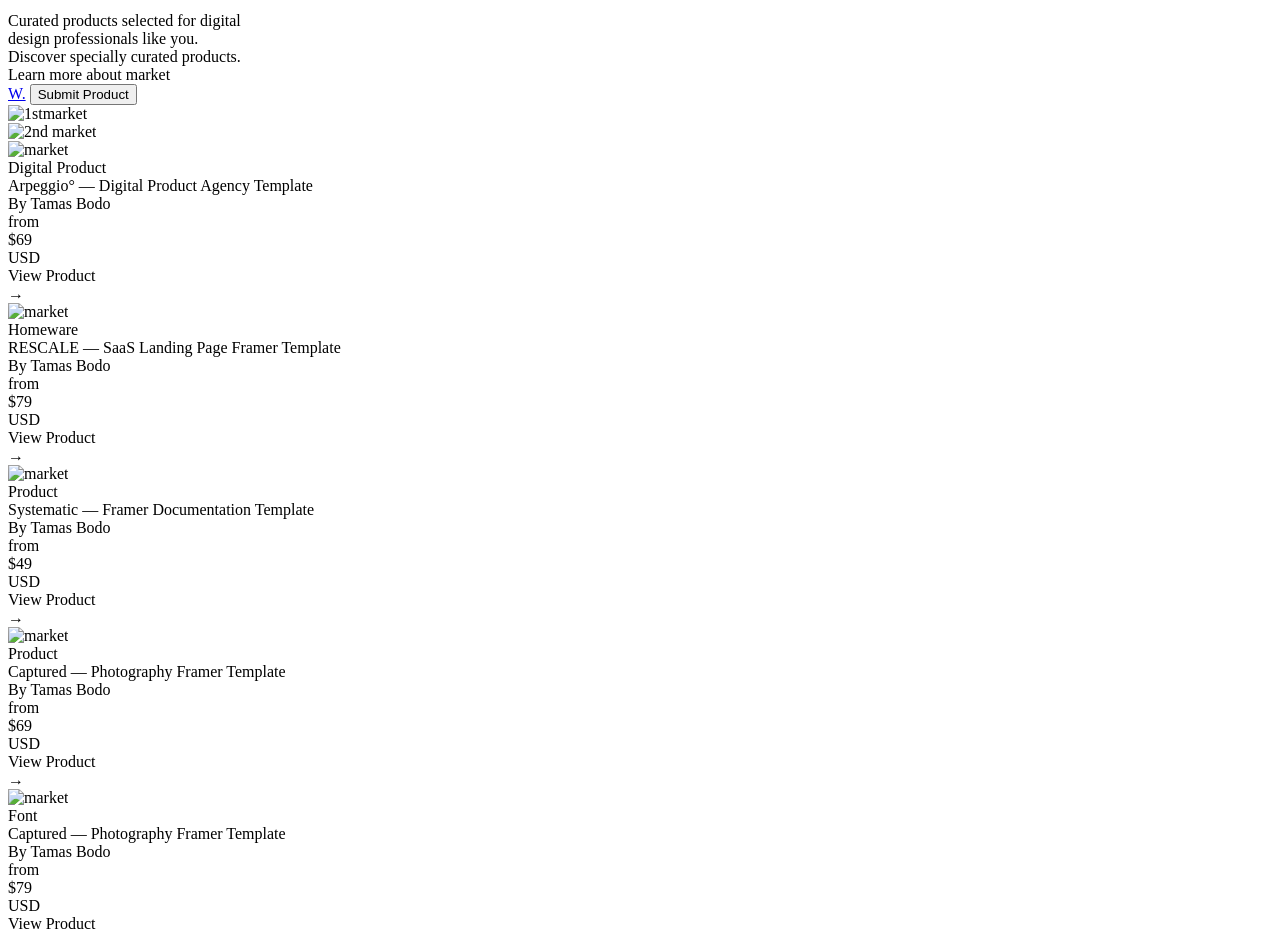
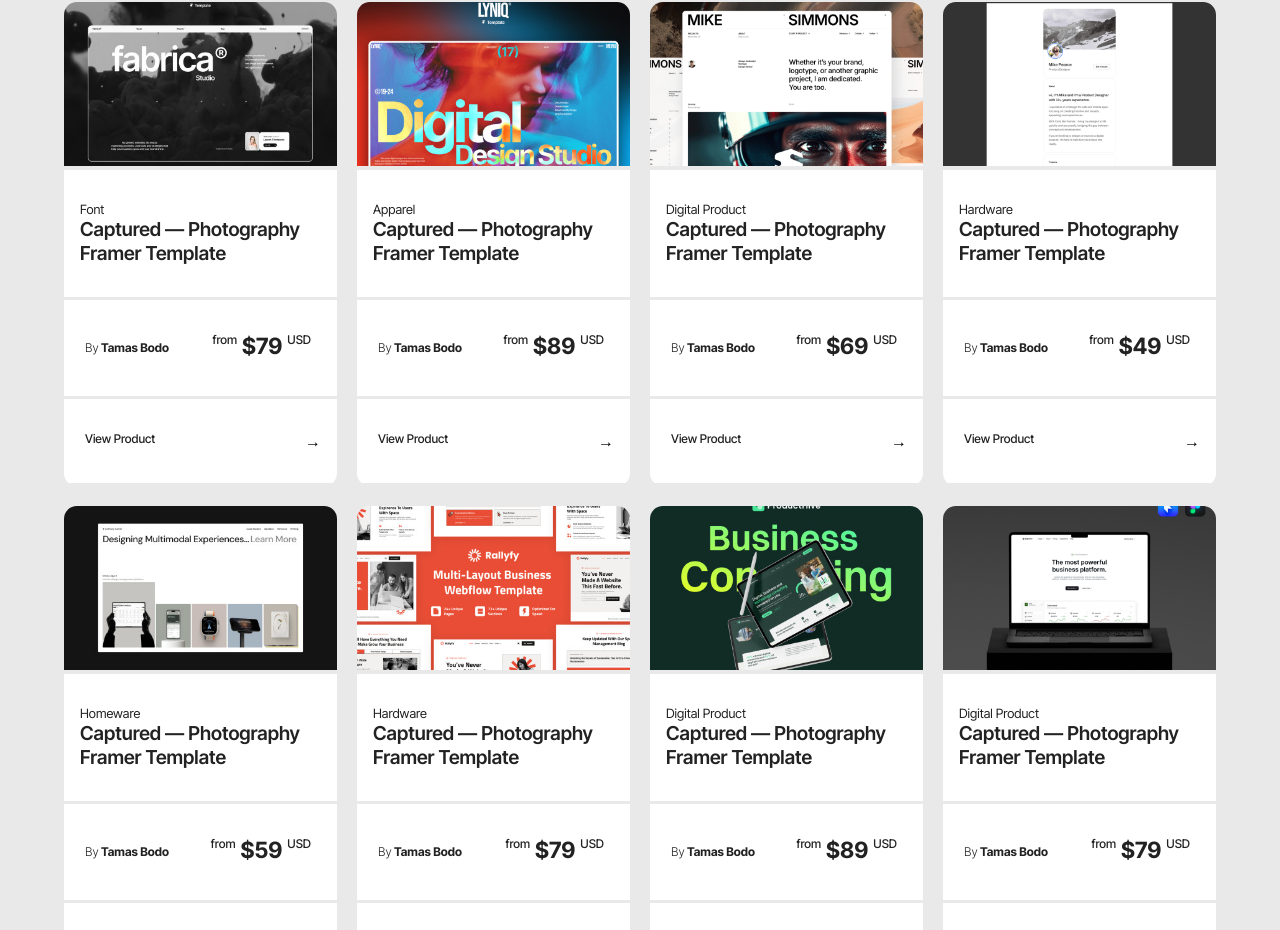
Before and after one commit to Anuraghaldar/Awwwards-website-clone, a plain HTML site: page market.html in a window 1280 px wide. Shown: the part 1313-2243 px from the top of the page. Drawn offline with Linux system fonts and the light colour scheme; the site is published under a folder, as on GitHub Pages, so addresses that start at the root find nothing.

Commit message:
Update market.html

```diff
--- a/market.html
+++ b/market.html
@@ -5,17 +5,17 @@
     <meta charset="UTF-8">
     <meta name="viewport" content="width=device-width, initial-scale=1.0">
     <title>Market</title>
-    <link rel="stylesheet" href="/css/share.css">
-    <link rel="stylesheet" href="/css/login.css">
-    <link rel="stylesheet" href="/css/index.css">
-    <link rel="stylesheet" href="/css/market/market.css">
-    <link rel="stylesheet" href="/css/market/market-grid.css">
+    <link rel="stylesheet" href="css/share.css">
+    <link rel="stylesheet" href="css/login.css">
+    <link rel="stylesheet" href="css/index.css">
+    <link rel="stylesheet" href="css/market/market.css">
+    <link rel="stylesheet" href="css/market/market-grid.css">
     <link rel="stylesheet" href="https://cdnjs.cloudflare.com/ajax/libs/font-awesome/6.0.0-beta3/css/all.min.css">
     <link rel="stylesheet" href="https://cdnjs.cloudflare.com/ajax/libs/font-awesome/4.7.0/css/font-awesome.min.css">
     <link rel="stylesheet" href="https://cdnjs.cloudflare.com/ajax/libs/font-awesome/6.0.0-beta3/css/all.min.css">
-    <script src="/js/login.js" defer></script>
-    <script src="/js/index.js" defer></script>
-    <script src="/js/filter.js" defer></script>
+    <script src="js/login.js" defer></script>
+    <script src="js/index.js" defer></script>
+    <script src="js/filter.js" defer></script>
 </head>
 
 <body>
@@ -320,10 +320,10 @@
     <!-- market header image -->
     <div class="market-header-temp">
         <div class="market-temp__img">
-            <img src="/assets/home-market-image/1stmarket.jpg" alt="1stmarket" class="market-image">
+            <img src="assets/home-market-image/1stmarket.jpg" alt="1stmarket" class="market-image">
         </div>
         <div class="market-temp__img">
-            <img src="/assets/home-market-image/2ndmarket.jpg" alt="2nd market" class="market-image">
+            <img src="assets/home-market-image/2ndmarket.jpg" alt="2nd market" class="market-image">
         </div>
     </div>
 
@@ -331,7 +331,7 @@
     <div class="market-grid">
         <!-- 1 card -->
         <div class="market-card">
-            <img src="/assets/market-grid-image/1stgrid.png" alt="market" class="market-image">
+            <img src="assets/market-grid-image/1stgrid.png" alt="market" class="market-image">
             <div class="market-title">
                 <div class="market-title__first">Digital Product</div>
                 <div class="market-title__second">Arpeggio° — Digital Product Agency Template</div>
@@ -353,7 +353,7 @@
         </div>
         <div class="market-card">
             <!-- card 2 -->
-            <img src="/assets/market-grid-image/2ndgrid.jpg" alt="market" class="market-image">
+            <img src="assets/market-grid-image/2ndgrid.jpg" alt="market" class="market-image">
             <div class="market-title">
                 <div class="market-title__first">Homeware</div>
                 <div class="market-title__second">RESCALE — SaaS Landing Page Framer Template</div>
@@ -375,7 +375,7 @@
         </div>
         <div class="market-card">
             <!-- card 3 -->
-            <img src="/assets/market-grid-image/3rdgrid.png" alt="market" class="market-image">
+            <img src="assets/market-grid-image/3rdgrid.png" alt="market" class="market-image">
             <div class="market-title">
                 <div class="market-title__first">Product</div>
                 <div class="market-title__second">Systematic — Framer Documentation Template</div>
@@ -397,7 +397,7 @@
         </div>
         <div class="market-card">
             <!-- card 4 -->
-            <img src="/assets/market-grid-image/4thgrid.jpg" alt="market" class="market-image">
+            <img src="assets/market-grid-image/4thgrid.jpg" alt="market" class="market-image">
             <div class="market-title">
                 <div class="market-title__first">Product</div>
                 <div class="market-title__second">Captured — Photography Framer Template</div>
@@ -419,7 +419,7 @@
         </div>
         <div class="market-card">
             <!-- card 5 -->
-            <img src="/assets/market-grid-image/5thgrid.jpg" alt="market" class="market-image">
+            <img src="assets/market-grid-image/5thgrid.jpg" alt="market" class="market-image">
             <div class="market-title">
                 <div class="market-title__first">Font</div>
                 <div class="market-title__second">Captured — Photography Framer Template</div>
@@ -441,7 +441,7 @@
         </div>
         <div class="market-card">
             <!-- card 6 -->
-            <img src="/assets/market-grid-image/6thgrid.jpg" alt="market" class="market-image">
+            <img src="assets/market-grid-image/6thgrid.jpg" alt="market" class="market-image">
             <div class="market-title">
                 <div class="market-title__first">Apparel</div>
                 <div class="market-title__second">Captured — Photography Framer Template</div>
@@ -463,7 +463,7 @@
         </div>
         <div class="market-card">
             <!-- card 7 -->
-            <img src="/assets/market-grid-image/7thgrid.png" alt="market" class="market-image">
+            <img src="assets/market-grid-image/7thgrid.png" alt="market" class="market-image">
             <div class="market-title">
                 <div class="market-title__first">Digital Product</div>
                 <div class="market-title__second">Captured — Photography Framer Template</div>
@@ -485,7 +485,7 @@
         </div>
         <div class="market-card">
             <!-- card 8 -->
-            <img src="/assets/market-grid-image/8thgrid.png" alt="market" class="market-image">
+            <img src="assets/market-grid-image/8thgrid.png" alt="market" class="market-image">
             <div class="market-title">
                 <div class="market-title__first">Hardware</div>
                 <div class="market-title__second">Captured — Photography Framer Template</div>
@@ -507,7 +507,7 @@
         </div>
         <div class="market-card">
             <!-- card 9 -->
-            <img src="/assets/market-grid-image/9thgrid.jpg" alt="market" class="market-image">
+            <img src="assets/market-grid-image/9thgrid.jpg" alt="market" class="market-image">
             <div class="market-title">
                 <div class="market-title__first">Homeware</div>
                 <div class="market-title__second">Captured — Photography Framer Template</div>
@@ -529,7 +529,7 @@
         </div>
         <div class="market-card">
             <!-- card 10 -->
-            <img src="/assets/market-grid-image/10thgrid.jpg" alt="market" class="market-image">
+            <img src="assets/market-grid-image/10thgrid.jpg" alt="market" class="market-image">
             <div class="market-title">
                 <div class="market-title__first">Hardware</div>
                 <div class="market-title__second">Captured — Photography Framer Template</div>
@@ -553,7 +553,7 @@
         </div>
         <div class="market-card">
             <!-- card 11 -->
-            <img src="/assets/market-grid-image/11thgrid.jpg" alt="market" class="market-image">
+            <img src="assets/market-grid-image/11thgrid.jpg" alt="market" class="market-image">
             <div class="market-title">
                 <div class="market-title__first">Digital Product</div>
                 <div class="market-title__second">Captured — Photography Framer Template</div>
@@ -577,7 +577,7 @@
         </div>
         <div class="market-card">
             <!-- card 12 -->
-            <img src="/assets/market-grid-image/12thgrid.png" alt="market" class="market-image">
+            <img src="assets/market-grid-image/12thgrid.png" alt="market" class="market-image">
             <div class="market-title">
                 <div class="market-title__first">Digital Product</div>
                 <div class="market-title__second">Captured — Photography Framer Template</div>
@@ -631,7 +631,7 @@
             </div>
 
             <div class="next-conference">
-                Next Conference: <img src="/assets/footer/calendar.png" alt="calender">
+                Next Conference: <img src="assets/footer/calendar.png" alt="calender">
                 <span>Berlin, Mumbai & Tokyo</span>
             </div>
 
```
